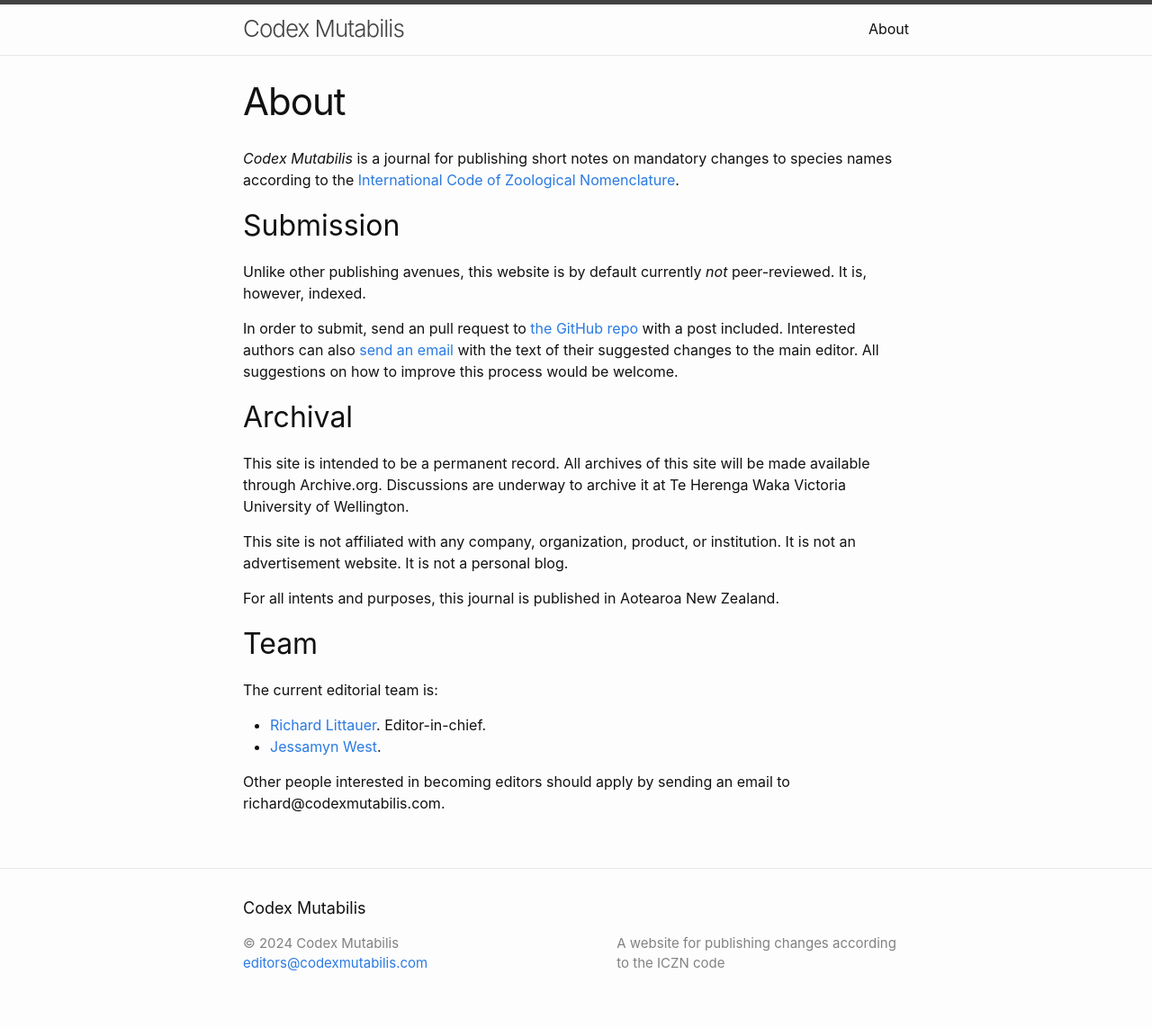
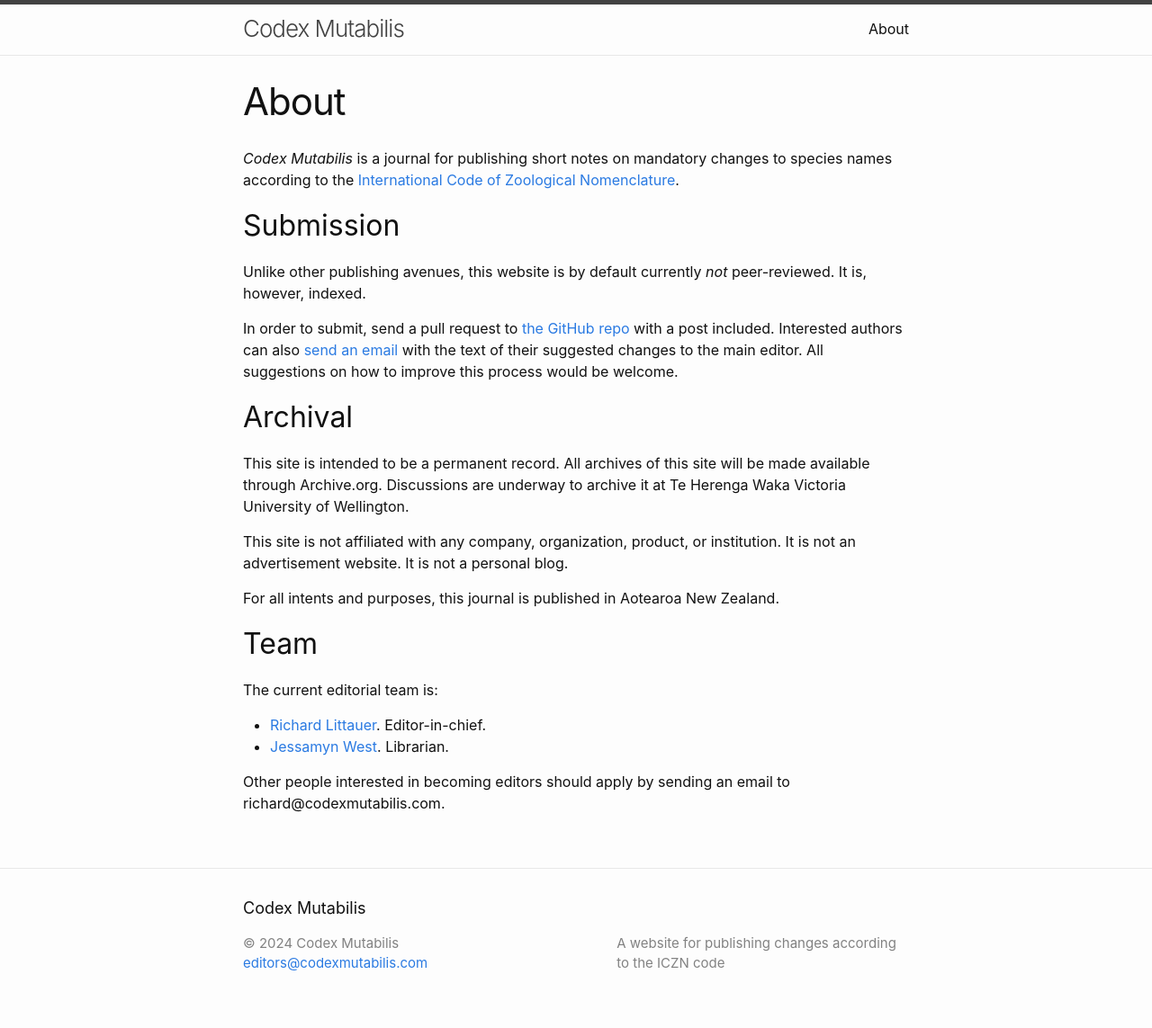
Before and after one commit to RichardLitt/acanthis, a Jekyll site: the page built from about.md, in a window 1280 px wide. Shown: the whole page at 90% size. Built offline with Jekyll 4.4.1, drawn with Linux system fonts in a browser that asks for light colours.

Commit message:
Update about.md
typo and gave myself a title.

```diff
--- a/about.md
+++ b/about.md
@@ -10,7 +10,7 @@ permalink: /about/
 
 Unlike other publishing avenues, this website is by default currently *not* peer-reviewed. It is, however, indexed.
 
-In order to submit, send an pull request to [the GitHub repo](https://github.com/RichardLitt/codex-mutabilis/) with a post included. Interested authors can also [send an email](mailto:richard@codexmutabilis.com) with the text of their suggested changes to the main editor. All suggestions on how to improve this process would be welcome.
+In order to submit, send a pull request to [the GitHub repo](https://github.com/RichardLitt/codex-mutabilis/) with a post included. Interested authors can also [send an email](mailto:richard@codexmutabilis.com) with the text of their suggested changes to the main editor. All suggestions on how to improve this process would be welcome.
 
 ## Archival
 
@@ -25,6 +25,6 @@ For all intents and purposes, this journal is published in Aotearoa New Zealand.
 The current editorial team is:
 
 * [Richard Littauer](https://burntfen.com). Editor-in-chief.
-* [Jessamyn West](https://en.wikipedia.org/wiki/Jessamyn_West_(librarian)).
+* [Jessamyn West](https://en.wikipedia.org/wiki/Jessamyn_West_(librarian)). Librarian.
 
 Other people interested in becoming editors should apply by sending an email to richard@codexmutabilis.com.
```
